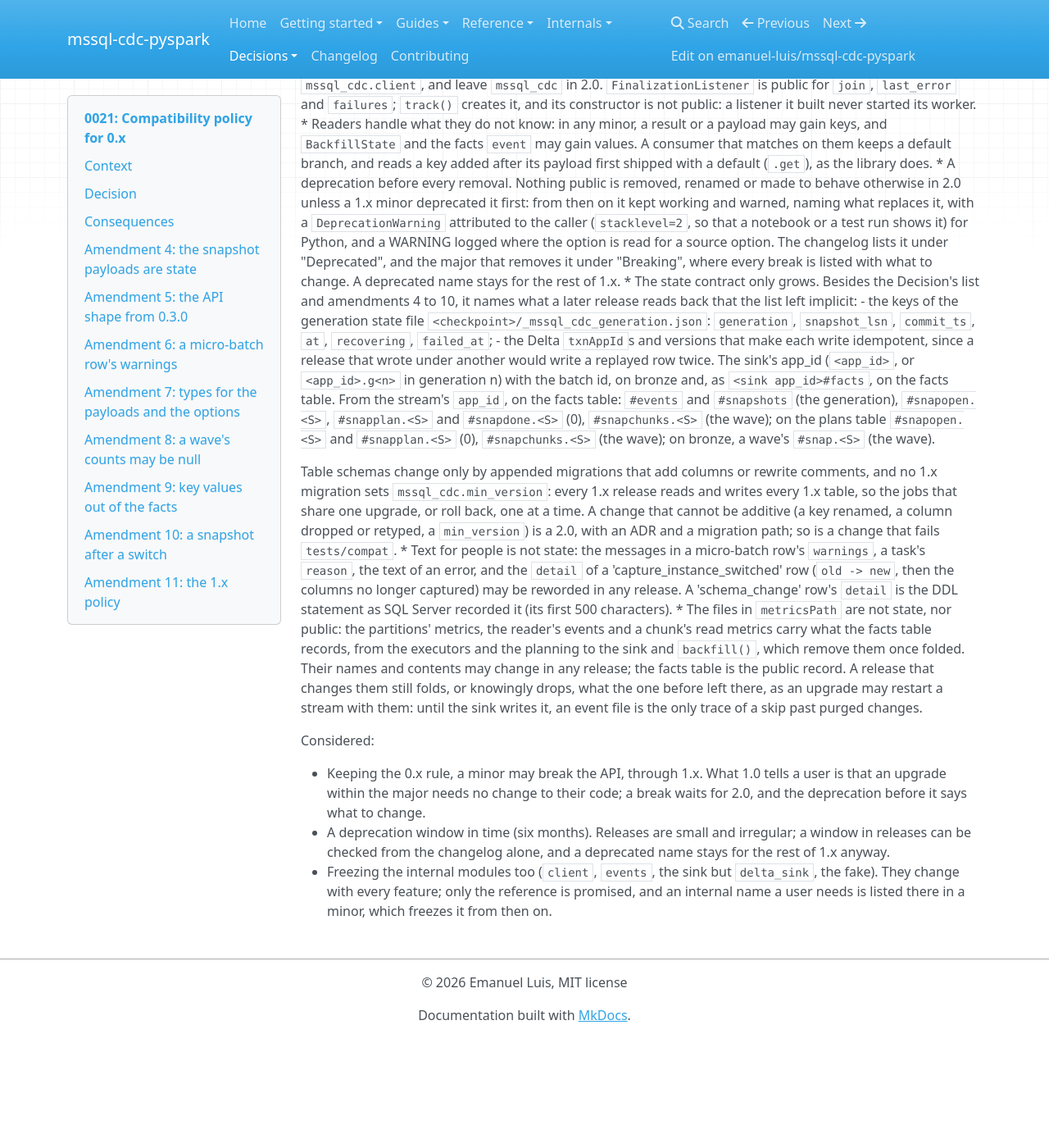
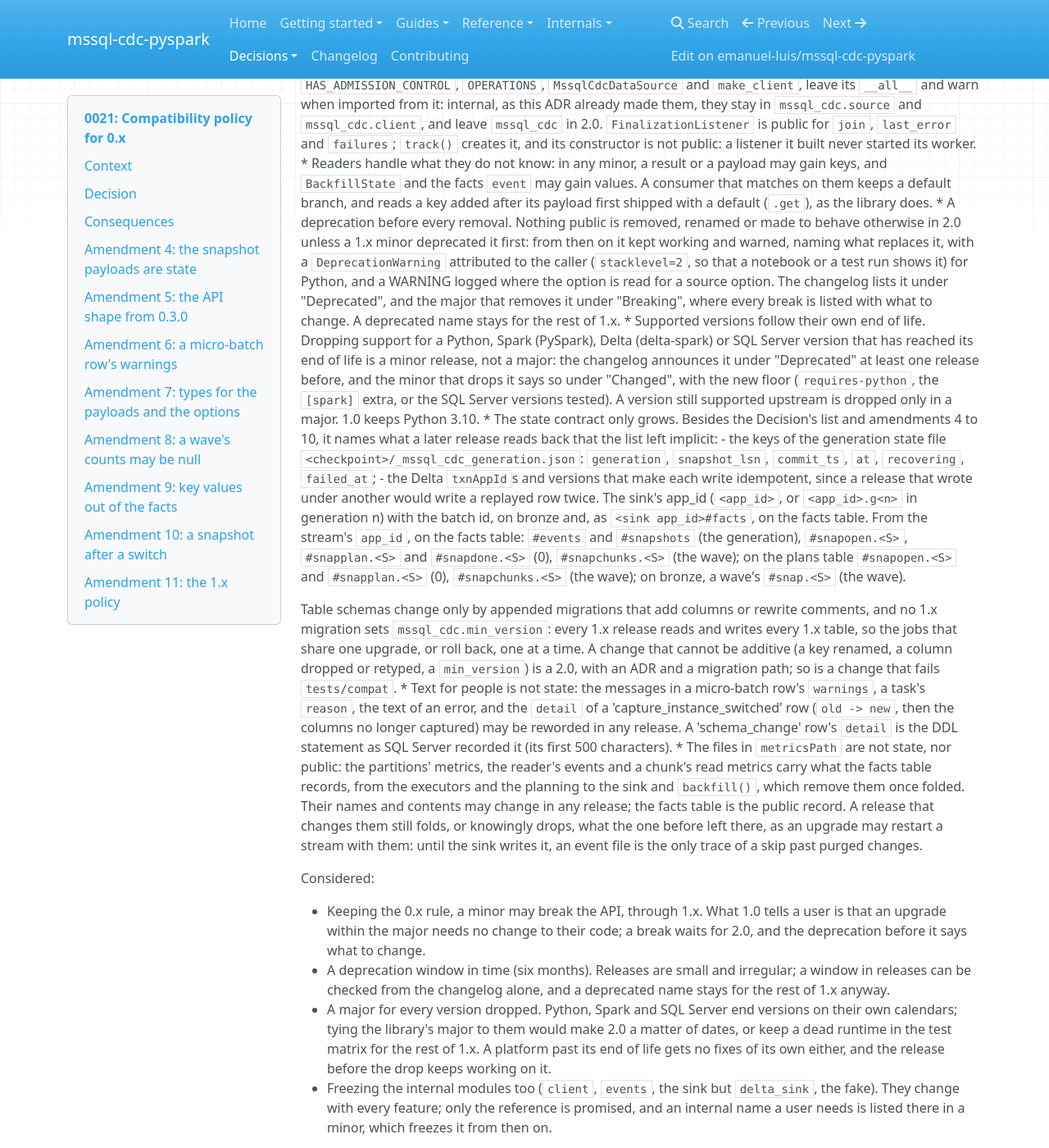
Before and after one commit to emanuel-luis/mssql-cdc-pyspark, an MkDocs documentation site: the page built from docs/decisions/0021-compatibility-policy-for-0x.md, in a window 1280 px wide and 1400 px high, scrolled down 6410 px. Shown: the whole window at 82% size. Built offline with MkDocs 1.6.1, drawn with Linux system fonts in a browser that asks for light colours; nearby versions of some CDN libraries; before the commit the page ends 7676 px from its top, so only the background shows below that; some of the changed text lies outside the part shown.

Commit message:
docs: dropping an end-of-life Python, Spark, Delta or SQL Server is a minor
The 1.x policy said what a patch, a minor and a major may change in the
API and the state, but not in the versions supported, so dropping
Python 3.10 (end of life this month) or a Spark release past Apache's
support window would have read as a break, holding 2.0 to other
projects' calendars or a dead runtime in the test matrix for all of 1.x.

ADR 0021 amendment 11 now says: dropping support for a Python, Spark,
Delta or SQL Server version that has reached its end of life is a minor
release, announced under "Deprecated" at least one release before; a
version still supported upstream is dropped only in a major; 1.0 keeps
Python 3.10. The same rule is in the README, docs/index.md, RELEASING.md
(choosing the bump) and the CHANGELOG entry for the policy.

```diff
--- a/docs/decisions/0021-compatibility-policy-for-0x.md
+++ b/docs/decisions/0021-compatibility-policy-for-0x.md
@@ -15,6 +15,7 @@
 **Amended:** 2026-10-13T18:45:19-03:00, a chunked snapshot opened after a capture instance switch adds `switch_batch_id` to its 'snapshot_open' payload, and its rows take keys by its S (amendment 10, ADR 0023 Amendment 7)
 **Amended:** 2026-10-14T09:06:30-03:00, the 1.x policy: Semantic Versioning from 1.0, the state contract frozen but for additions, a deprecation before every removal (amendment 11)
 **Amended:** 2026-10-15T09:39:58-03:00, the files in `metricsPath` are internal, not state: the facts table is the record (amendment 11)
+**Amended:** 2026-10-15T09:49:09-03:00, dropping a Python, Spark, Delta or SQL Server version past its end of life is a minor, announced a release before; 1.0 keeps Python 3.10 (amendment 11)
 
 ## Context
 0.1.0 is the first release on PyPI. Semantic Versioning promises nothing before 1.0, but
@@ -307,6 +308,12 @@ stay, with the additions below.
   logged where the option is read for a source option. The changelog lists it under
   "Deprecated", and the major that removes it under "Breaking", where every break is
   listed with what to change. A deprecated name stays for the rest of 1.x.
+* Supported versions follow their own end of life. Dropping support for a Python, Spark
+  (PySpark), Delta (delta-spark) or SQL Server version that has reached its end of life is
+  a minor release, not a major: the changelog announces it under "Deprecated" at least one
+  release before, and the minor that drops it says so under "Changed", with the new floor
+  (`requires-python`, the `[spark]` extra, or the SQL Server versions tested). A version
+  still supported upstream is dropped only in a major. 1.0 keeps Python 3.10.
 * The state contract only grows. Besides the Decision's list and amendments 4 to 10, it
   names what a later release reads back that the list left implicit:
   - the keys of the generation state file `<checkpoint>/_mssql_cdc_generation.json`:
@@ -346,6 +353,10 @@ Considered:
 * A deprecation window in time (six months). Releases are small and irregular; a window in
   releases can be checked from the changelog alone, and a deprecated name stays for the rest
   of 1.x anyway.
+* A major for every version dropped. Python, Spark and SQL Server end versions on their own
+  calendars; tying the library's major to them would make 2.0 a matter of dates, or keep a
+  dead runtime in the test matrix for the rest of 1.x. A platform past its end of life gets
+  no fixes of its own either, and the release before the drop keeps working on it.
 * Freezing the internal modules too (`client`, `events`, the sink but `delta_sink`, the
   fake). They change with every feature; only the reference is promised, and an internal
   name a user needs is listed there in a minor, which freezes it from then on.
```
Also changed, not shown: CHANGELOG.md (+3 -1 lines), README.md (+3 -1 lines), docs/RELEASING.md (+3 -1 lines), docs/decisions/README.md (+1 -1 lines), docs/index.md (+4 -1 lines).
